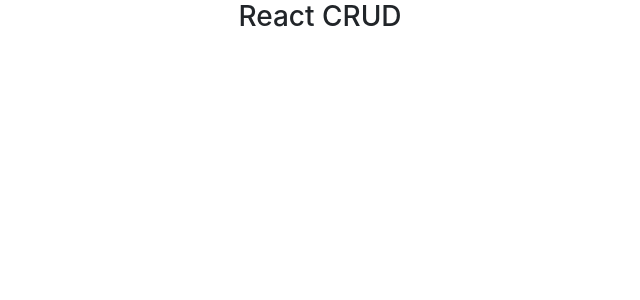
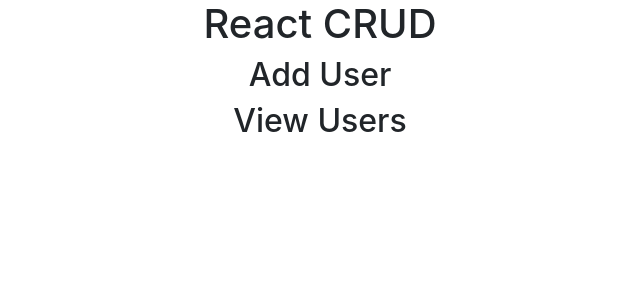
Before and after one commit to luckypig3400/react_crud, a React (Create React App) app: page / in a window 1280 px wide. Shown: the top 300 px of the page, without its empty margins (320-960 px from the left). Built offline with nearby package versions, Linux system fonts and the light colour scheme; the HTML template or start-up script is replaced by a standard one.

Commit message:
update: Create UserTable

```diff
--- a/src/App.js
+++ b/src/App.js
@@ -1,11 +1,51 @@
 import './App.css';
+import React, { useState } from "react";
+
+const usersData = [
+  { id: 1, name: "Tania", username: "floppydiskette" },
+  { id: 2, name: "Craig", username: "siliconeidolon" },
+  { id: 3, name: "Ben", username: "benisphere" },
+];
+// const [users, setUsers] = useState(usersData);
 
 function App() {
   return (
     <div className="App">
-      <h3>React CRUD</h3>
+      <h1>React CRUD</h1>
+      <div>
+        <div>
+          <h2>Add User</h2>
+        </div>
+
+        <div>
+          <h2>View Users</h2>
+          <UserTable users={usersData} />
+        </div>
+      </div>
     </div>
   );
 }
 
+const UserTable = (props) => {
+  <table>
+    <thead>
+      <tr>
+        <th>Name</th>
+        <th>Username</th>
+        <th>Actions</th>
+      </tr>
+    </thead>
+    <tbody>
+      <tr>
+        <td>Name data</td>
+        <td>Username data</td>
+        <td>
+          <button className="button muted-button">Edit</button>
+          <button className="button muted-button">Delete</button>
+        </td>
+      </tr>
+    </tbody>
+  </table>
+}
+
 export default App;
```
